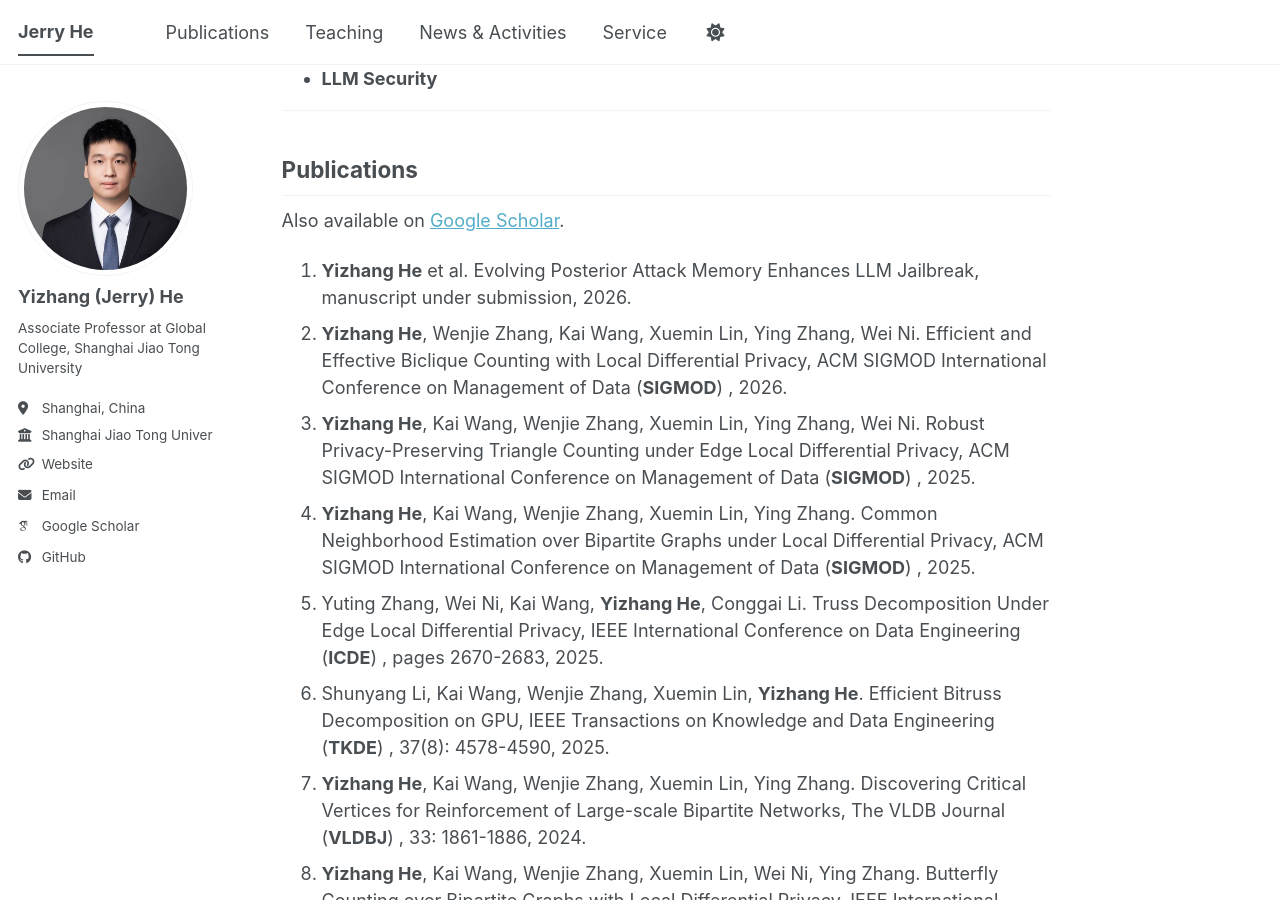
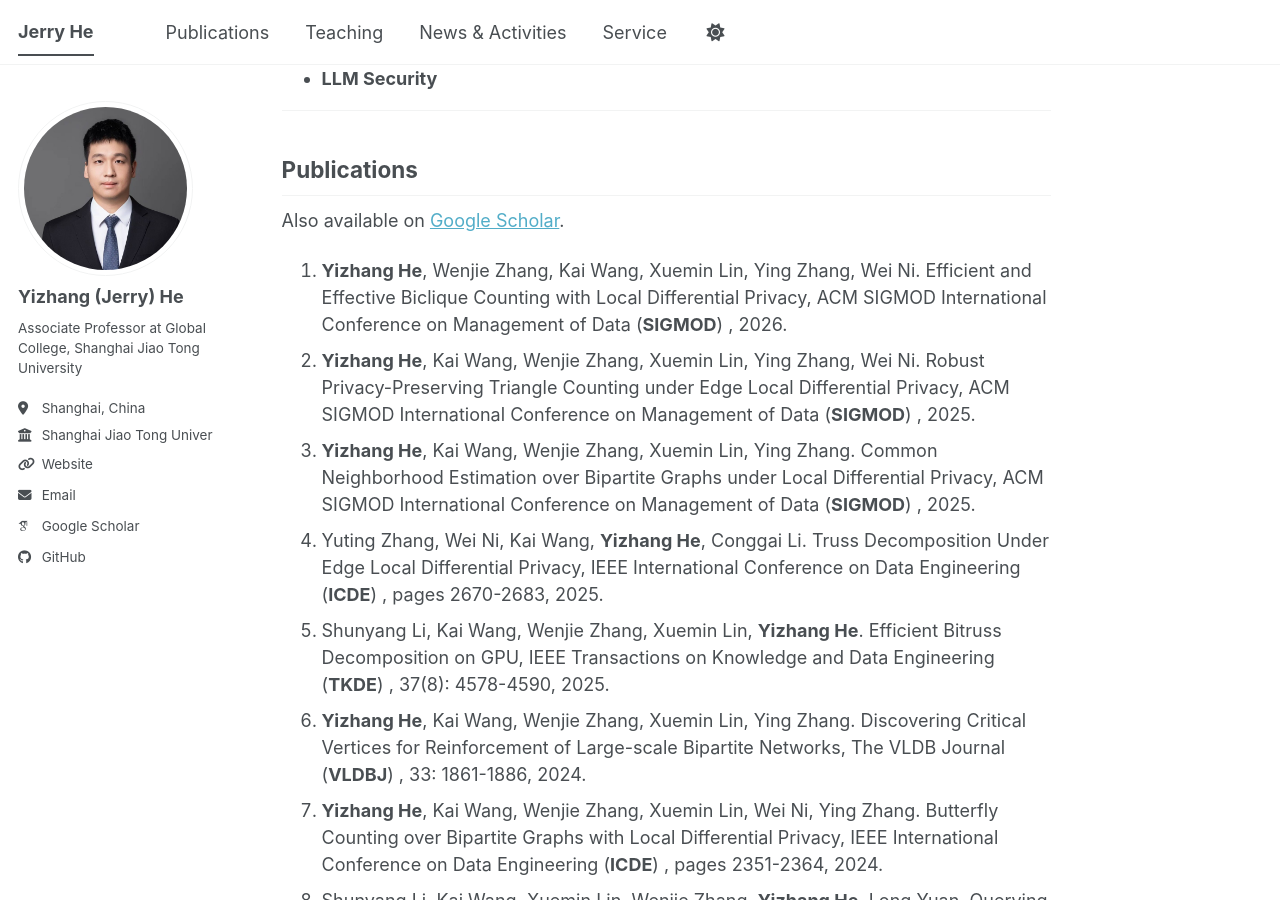
Before and after one commit to jerryUNSW/jerryUNSW.github.io, a Jekyll site: the page built from _pages/about.md, in a window 1280 px wide and 900 px high, scrolled down 1097 px. Built offline with Jekyll 4.4.1, drawn with Linux system fonts in a browser that asks for light colours; some web fonts are replaced; a script bundle is joined from its source files by our own code; library files that are not in the unit come from our copies.

Commit message:
Remove double-blind submission from publications

```diff
--- a/_pages/about.md
+++ b/_pages/about.md
@@ -37,7 +37,6 @@ Outstanding students may be recommended for opportunities at leading securities
 
 Also available on [Google Scholar](https://scholar.google.com/citations?user=AeA4sfcAAAAJ).
 
-1. **Yizhang He** et al. Evolving Posterior Attack Memory Enhances LLM Jailbreak, manuscript under submission, 2026.
 1. **Yizhang He**, Wenjie Zhang, Kai Wang, Xuemin Lin, Ying Zhang, Wei Ni. Efficient and Effective Biclique Counting with Local Differential Privacy, ACM SIGMOD International Conference on Management of Data (**SIGMOD**) , 2026.
 1. **Yizhang He**, Kai Wang, Wenjie Zhang, Xuemin Lin, Ying Zhang, Wei Ni. Robust Privacy-Preserving Triangle Counting under Edge Local Differential Privacy, ACM SIGMOD International Conference on Management of Data (**SIGMOD**) , 2025.
 1. **Yizhang He**, Kai Wang, Wenjie Zhang, Xuemin Lin, Ying Zhang. Common Neighborhood Estimation over Bipartite Graphs under Local Differential Privacy, ACM SIGMOD International Conference on Management of Data (**SIGMOD**) , 2025.
```
